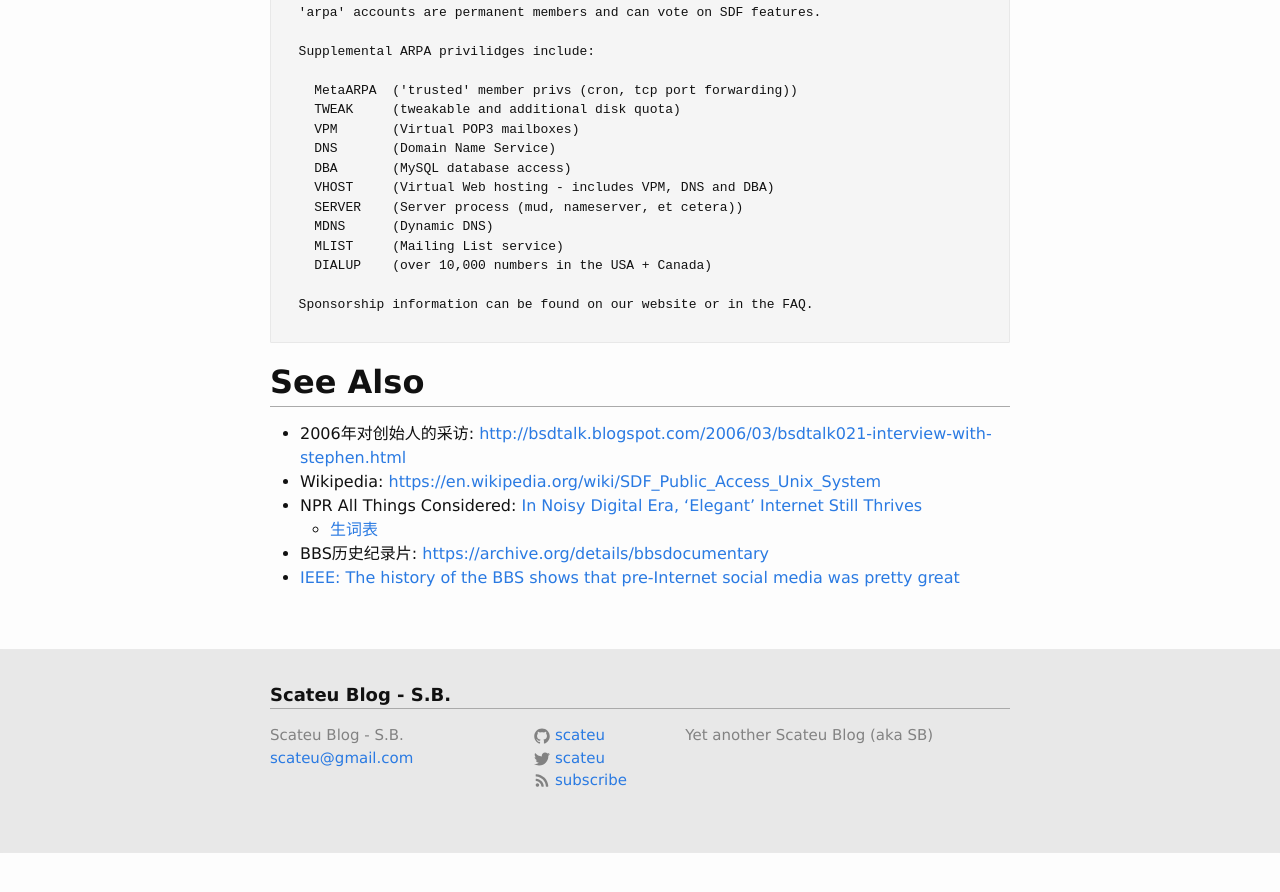
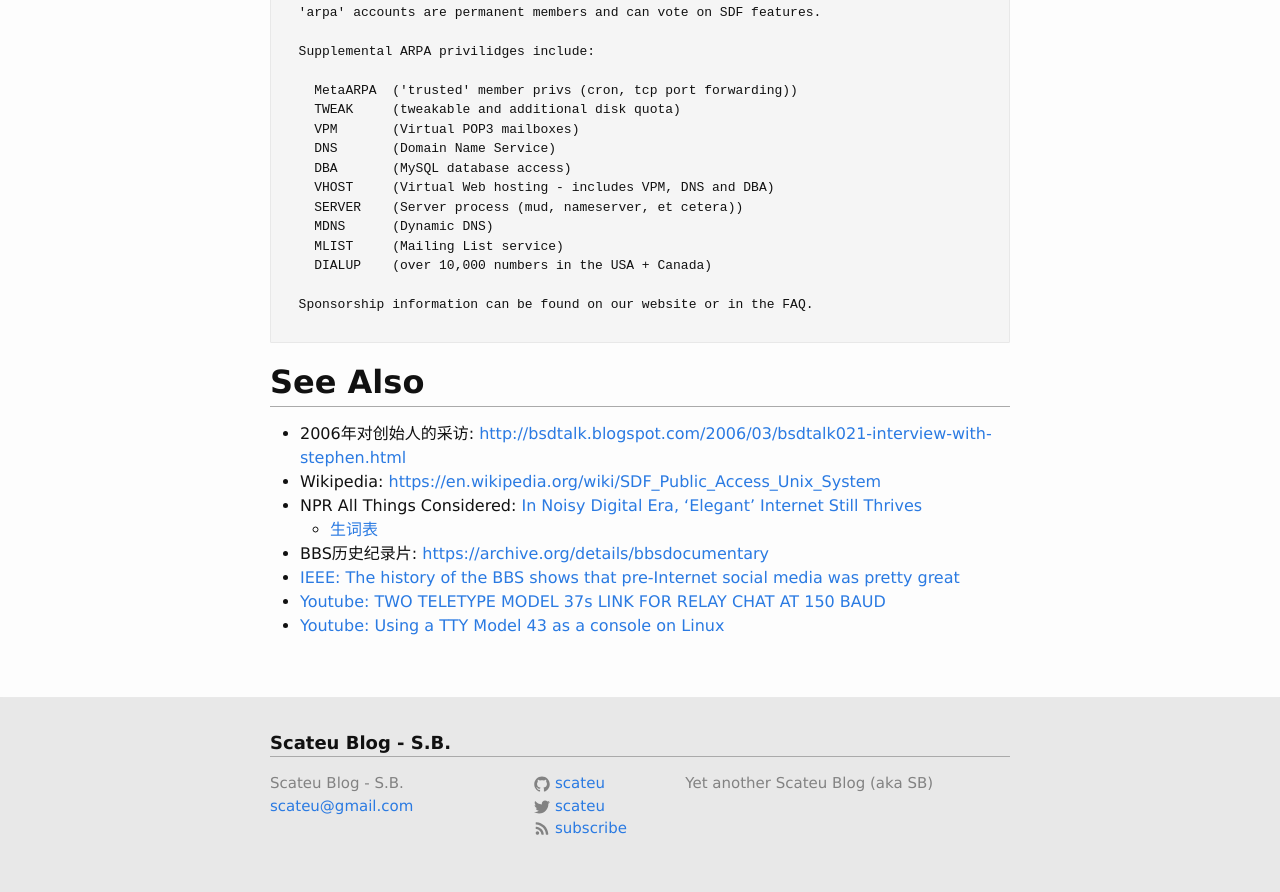
Before and after one commit to scateu/scateu.github.io, a Jekyll site: the page built from _posts/2016-09-25-sdf-dot-org.md, in a window 1280 px wide and 900 px high, scrolled down 5327 px. Shown: the top 892 px of the window. Built offline with Jekyll 4.4.1, drawn with Linux system fonts in a browser that asks for light colours; nearby versions of some CDN libraries; comment, search, counter and statistics services are not loaded; before the commit the page ends 6179 px from its top, so only the background shows below that.

Commit message:
Tue Jan 30 20:08:38 HKT 2018

```diff
--- a/_posts/2016-09-25-sdf-dot-org.md
+++ b/_posts/2016-09-25-sdf-dot-org.md
@@ -269,3 +269,5 @@ Subject: What is the Super Dimensional Fortress - READ THIS
    - [生词表](http://daixy.me/2012/04/17/all-things-considered-in-noisy-digital-era-elegant-internet-still-thrives.html)
  - BBS历史纪录片: <https://archive.org/details/bbsdocumentary>
  - [IEEE: The history of the BBS shows that pre-Internet social media was pretty great](http://spectrum.ieee.org/computing/networks/social-medias-dialup-ancestor-the-bulletin-board-system)
+ - [Youtube: TWO TELETYPE MODEL 37s LINK FOR RELAY CHAT AT 150 BAUD](https://www.youtube.com/watch?v=MikoF6KZjm0)
+ - [Youtube: Using a TTY Model 43 as a console on Linux]( https://www.youtube.com/watch?v=-Ul-f3hPJQM)
```
